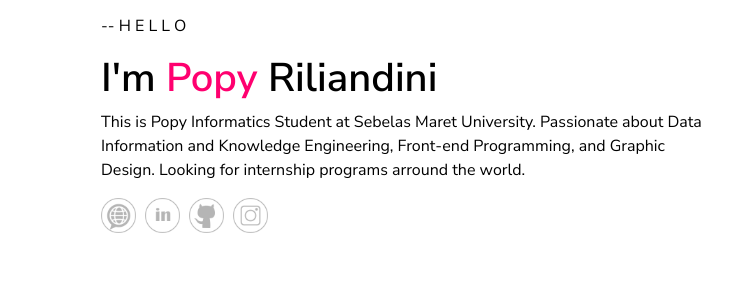
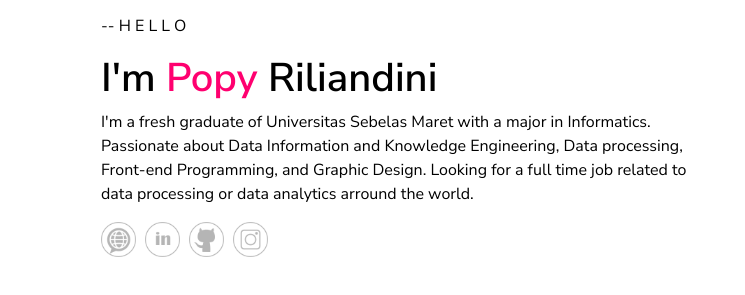
Before and after one commit to popyr28/popyr28.github.io, a plain HTML site: page index.html in a window 1280 px wide. Shown: the part 179-474 px from the top of the page, 0-745 px from the left. Drawn offline with Linux system fonts and the light colour scheme; grey boxes are pictures that could not be loaded.

Commit message:
Update index.html

```diff
--- a/index.html
+++ b/index.html
@@ -43,9 +43,9 @@
                         <div class="mt-5 ml-3 pt-5">
                             <p>-- H E L L O</p>
                             <h1>I'm <span class="nickname">Popy</span> Riliandini</h1>
-                            <p>This is Popy Informatics Student at Sebelas Maret University. Passionate about Data
-                                Information and Knowledge Engineering, Front-end Programming, and Graphic Design.
-                                Looking for internship programs arround the world.
+                            <p>I'm a fresh graduate of Universitas Sebelas Maret with a major in Informatics. Passionate about Data
+                                Information and Knowledge Engineering, Data processing, Front-end Programming, and Graphic Design.
+                                Looking for a full time job related to data processing or data analytics arround the world.
                             </p>
                             <div class="images">
                                 <a href="#">
```
